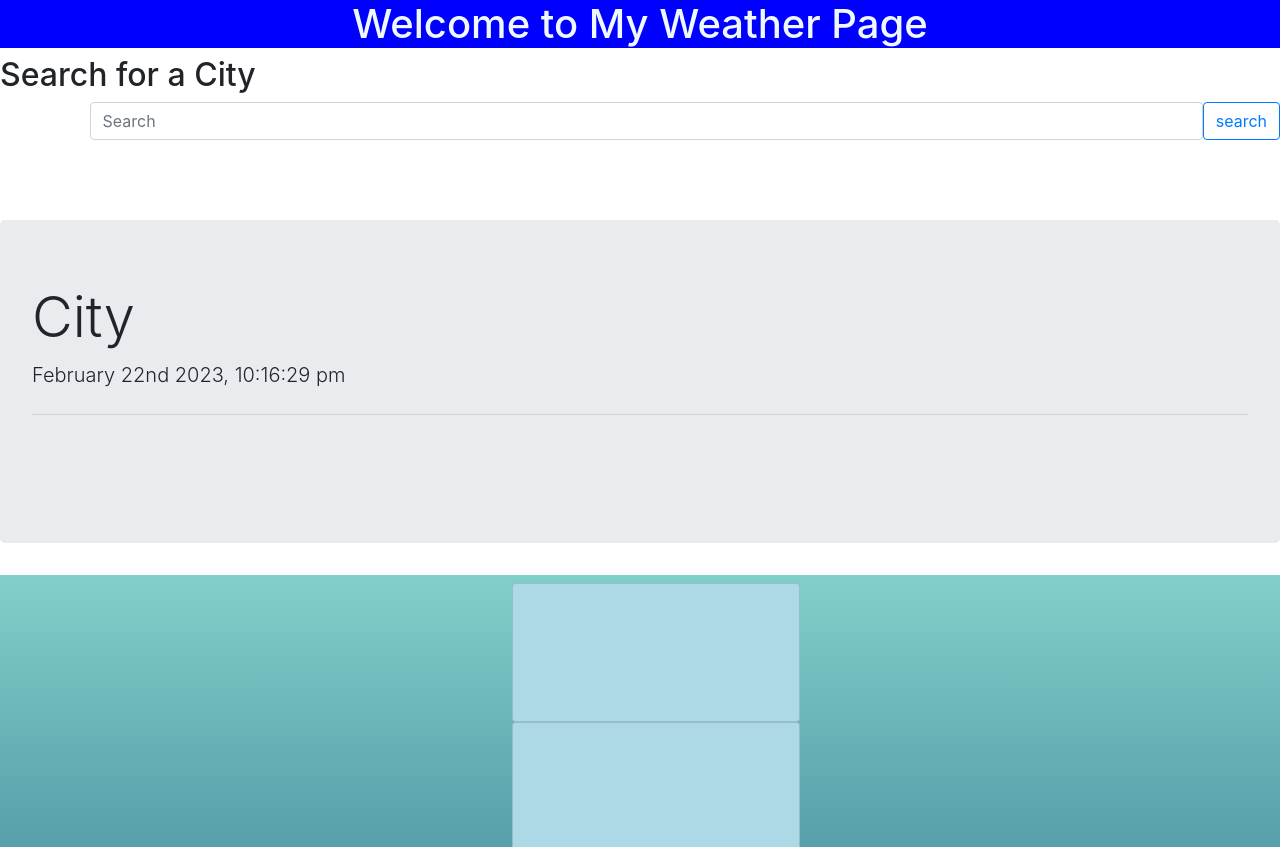
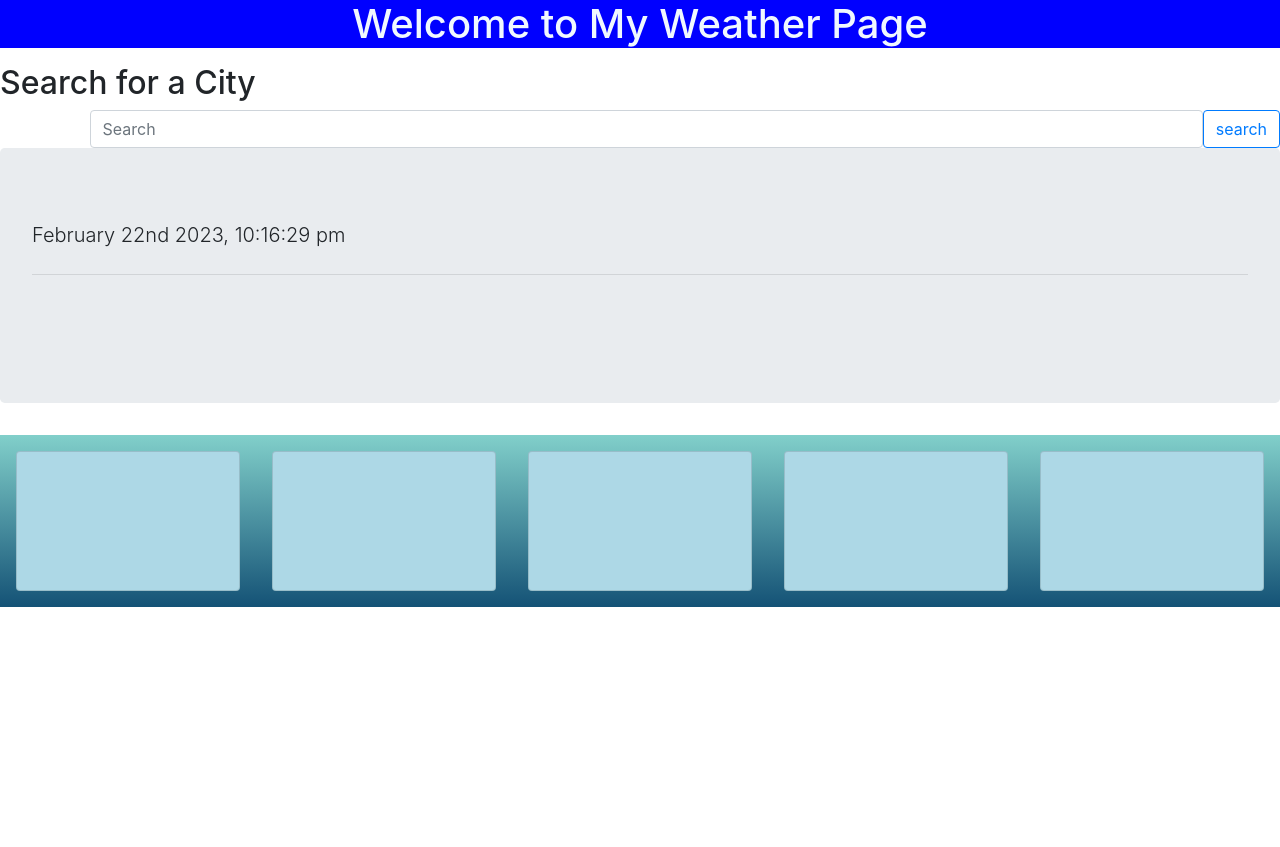
Before and after one commit to Ginger421/weather-api, a plain HTML site: page index.html in a window 1280 px wide. Shown: the top 847 px of the page. After the commit the page ends 800 px from the top, so only its background shows below. Drawn offline with nearby package versions, Linux system fonts and the light colour scheme.

Commit message:
updated style for results div

```diff
--- a/assets/style.css
+++ b/assets/style.css
@@ -3,6 +3,7 @@ h1 {
     justify-content: center;
     background-color: blue;
     color: aliceblue;
+    margin-bottom: 1rem;
 }
 
 .input-group {
@@ -10,7 +11,6 @@ h1 {
     justify-content: left;
     align-items: flex-start;
     padding-left: 7vw;
-    padding-bottom: 10vh;
 }
 
 #cards {
@@ -25,13 +25,14 @@ h1 {
     filter: progid: DXImageTransform.Microsoft.gradient( startColorstr="#145277", endColorstr="#83D0CB", GradientType=1 );
 
     width: 100%;
-    padding-top: 1vh;
+    display: flex;
+    flex-direction: row;
+    justify-content: space-around;
 }
 
 .card {
-    padding: 1vh;
-    margin-left: 40%;
     padding: 1rem;
-    color: rgb(196, 190, 211);
+    margin: 1rem;
+    color: 0, 119, 182;
     background-color: lightblue;
 }
--- a/index.html
+++ b/index.html
@@ -26,7 +26,7 @@
     <!--date-icon will have dat and weather icon-->
 
     <div class="jumbotron">
-      <h2 id="city-searched" class="display-4">City</h2>
+      <h2 id="city-searched" class="display-4"></h2>
       <p id="date-icon" class="lead"></p>
       <hr class="my-4">
       <p>
```
